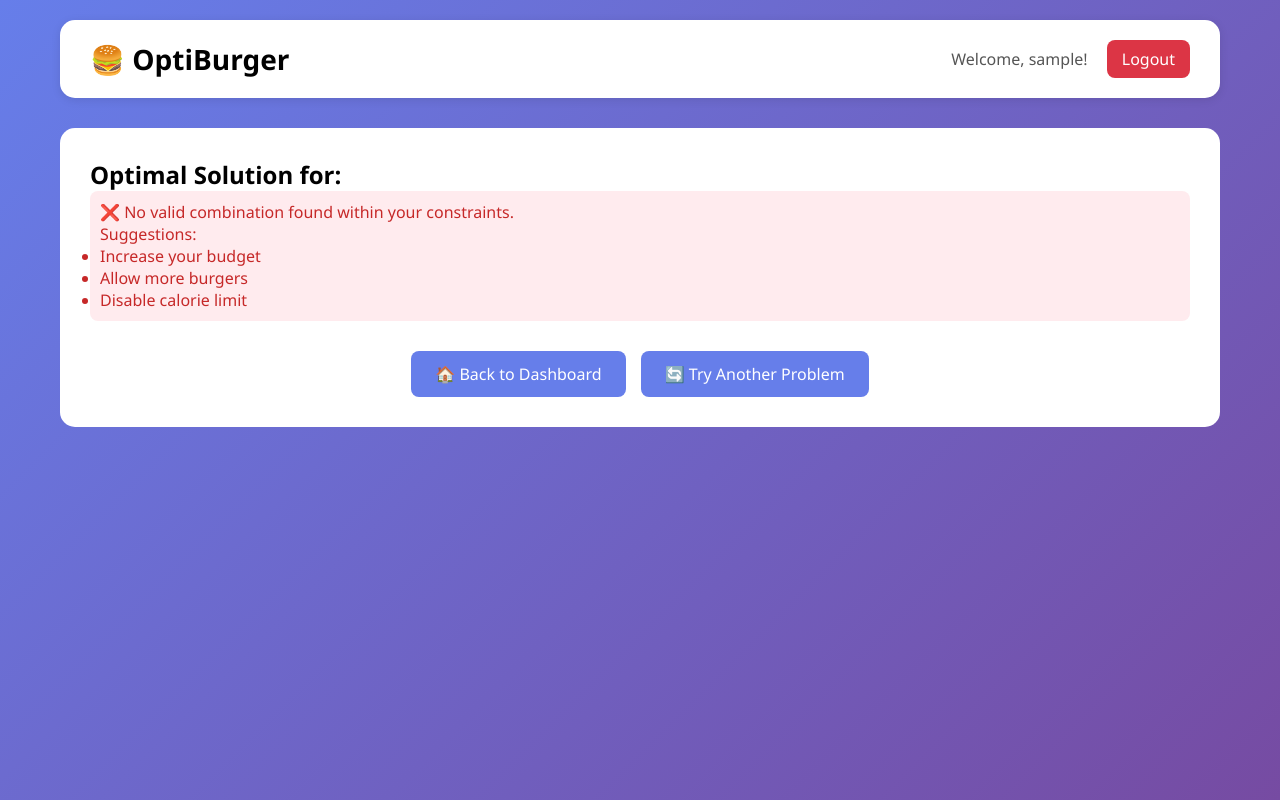
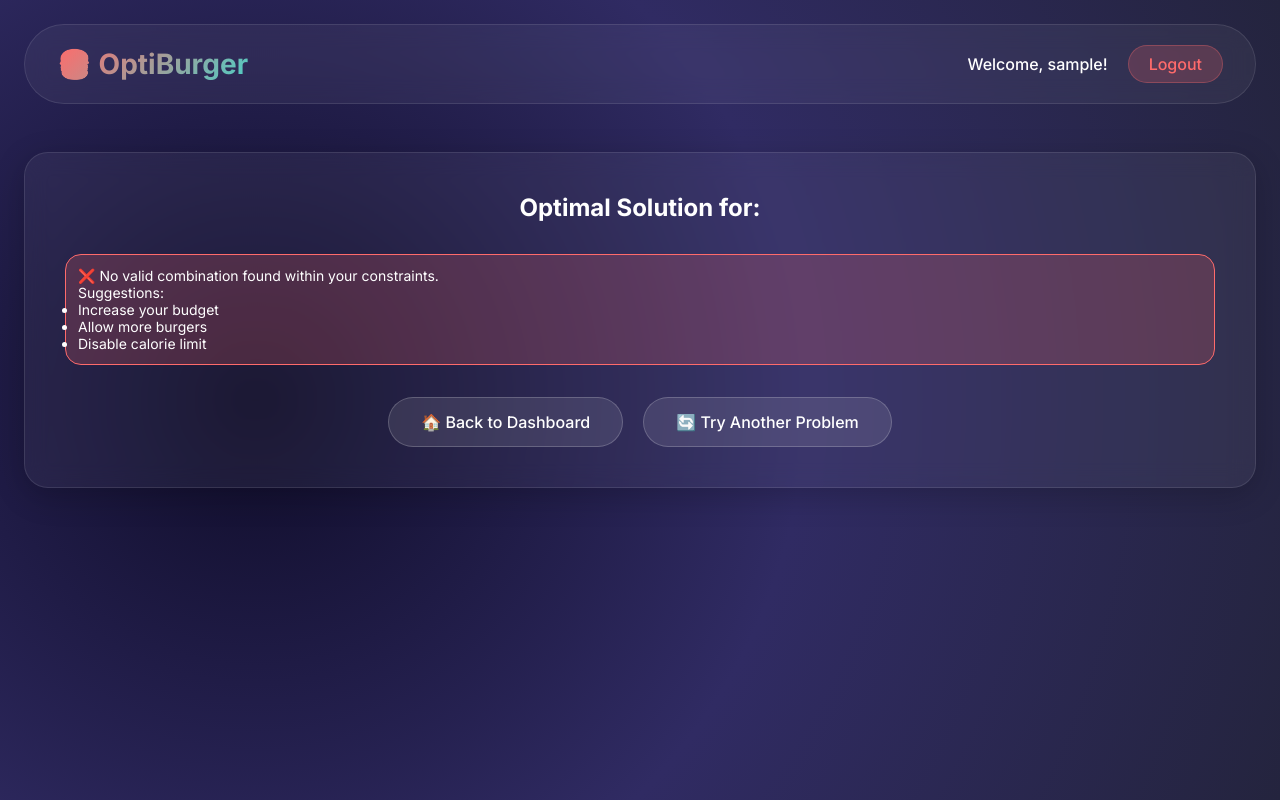
Before and after one commit to MrKai72-arch/optiburger-lp-system, a PHP site: page /result.php in a window 1280 px wide. Run offline with PHP 8.4, Linux system fonts and the light colour scheme; the visitor is signed in with stand-in values (Sample User, id 1).

Commit message:
Update: Add futuristic glass morphism CSS design

```diff
--- a/css/style.css
+++ b/css/style.css
@@ -1,3 +1,10 @@
+/* ========================================
+   OPTIBURGER - FUTURISTIC & FRIENDLY THEME
+   ======================================== */
+
+/* Import futuristic font */
+@import url('https://fonts.googleapis.com/css2?family=Inter:wght@300;400;500;600;700;800&display=swap');
+
 * {
     margin: 0;
     padding: 0;
@@ -5,333 +12,484 @@
 }
 
 body {
-    font-family: 'Segoe UI', Tahoma, Geneva, Verdana, sans-serif;
-    background: linear-gradient(135deg, #667eea 0%, #764ba2 100%);
+    font-family: 'Inter', sans-serif;
+    background: radial-gradient(circle at 20% 50%, #0f0c29, #302b63, #24243e);
     min-height: 100vh;
+    color: #fff;
 }
 
-/* Login Page Styles */
+/* ===== GLASS MORPHISM EFFECTS ===== */
+.glass-card, .login-box, .menu-card, .form-container, .result-card {
+    background: rgba(255, 255, 255, 0.05);
+    backdrop-filter: blur(12px);
+    border: 1px solid rgba(255, 255, 255, 0.1);
+    border-radius: 24px;
+    box-shadow: 0 8px 32px rgba(0, 0, 0, 0.2);
+}
+
+/* ===== LOGIN PAGE ===== */
 .login-container {
     display: flex;
     justify-content: center;
     align-items: center;
     min-height: 100vh;
     padding: 20px;
+    position: relative;
+    overflow: hidden;
+}
+
+/* Animated background particles */
+.login-container::before {
+    content: '';
+    position: absolute;
+    width: 200%;
+    height: 200%;
+    background: radial-gradient(circle, rgba(255,107,107,0.2) 0%, transparent 70%);
+    animation: rotate 20s linear infinite;
+}
+
+@keyframes rotate {
+    from { transform: rotate(0deg); }
+    to { transform: rotate(360deg); }
 }
 
 .login-box {
-    background: white;
-    padding: 40px;
-    border-radius: 20px;
-    box-shadow: 0 20px 60px rgba(0,0,0,0.3);
     width: 100%;
-    max-width: 400px;
+    max-width: 420px;
+    padding: 48px 40px;
     text-align: center;
+    position: relative;
+    z-index: 1;
+    animation: fadeInUp 0.6s ease;
+}
+
+@keyframes fadeInUp {
+    from {
+        opacity: 0;
+        transform: translateY(30px);
+    }
+    to {
+        opacity: 1;
+        transform: translateY(0);
+    }
 }
 
 .login-box h1 {
-    font-size: 48px;
-    margin-bottom: 10px;
+    font-size: 56px;
+    font-weight: 800;
+    background: linear-gradient(135deg, #FF6B6B, #4ECDC4, #45B7D1);
+    -webkit-background-clip: text;
+    background-clip: text;
+    color: transparent;
+    margin-bottom: 8px;
 }
 
 .login-box h2 {
-    color: #333;
-    margin-bottom: 5px;
+    font-size: 20px;
+    font-weight: 500;
+    color: rgba(255,255,255,0.9);
+    margin-bottom: 4px;
 }
 
 .subtitle {
-    color: #666;
-    margin-bottom: 30px;
+    color: rgba(255,255,255,0.6);
+    font-size: 14px;
+    margin-bottom: 32px;
 }
 
 .input-group {
+    text-align: left;
     margin-bottom: 20px;
-    text-align: left;
 }
 
 .input-group label {
     display: block;
-    margin-bottom: 5px;
-    color: #333;
+    margin-bottom: 8px;
+    font-size: 14px;
     font-weight: 500;
+    color: rgba(255,255,255,0.8);
 }
 
 .input-group input {
     width: 100%;
-    padding: 12px;
-    border: 1px solid #ddd;
-    border-radius: 8px;
+    padding: 14px 16px;
+    background: rgba(255,255,255,0.08);
+    border: 1px solid rgba(255,255,255,0.2);
+    border-radius: 16px;
     font-size: 16px;
+    color: #fff;
+    transition: all 0.3s ease;
+}
+
+.input-group input:focus {
+    outline: none;
+    border-color: #4ECDC4;
+    background: rgba(255,255,255,0.12);
+    box-shadow: 0 0 20px rgba(78,205,196,0.3);
+}
+
+.input-group input::placeholder {
+    color: rgba(255,255,255,0.4);
 }
 
 button {
     width: 100%;
-    padding: 12px;
-    background: linear-gradient(135deg, #667eea 0%, #764ba2 100%);
-    color: white;
+    padding: 14px;
+    background: linear-gradient(135deg, #FF6B6B, #4ECDC4);
     border: none;
-    border-radius: 8px;
+    border-radius: 40px;
     font-size: 16px;
+    font-weight: 600;
+    color: #fff;
     cursor: pointer;
-    transition: transform 0.2s;
+    transition: all 0.3s ease;
+    margin-top: 12px;
 }
 
 button:hover {
-    transform: translateY(-2px);
+    transform: scale(1.02);
+    box-shadow: 0 10px 30px rgba(78,205,196,0.4);
 }
 
 .error-message {
-    background: #ffebee;
-    color: #c62828;
-    padding: 10px;
-    border-radius: 8px;
+    background: rgba(255,107,107,0.2);
+    border: 1px solid #FF6B6B;
+    padding: 12px;
+    border-radius: 16px;
     margin-bottom: 20px;
+    font-size: 14px;
 }
 
 .demo-info {
-    margin-top: 30px;
-    padding: 15px;
-    background: #f5f5f5;
-    border-radius: 8px;
-    font-size: 14px;
+    margin-top: 32px;
+    padding: 16px;
+    background: rgba(255,255,255,0.05);
+    border-radius: 20px;
+    font-size: 13px;
 }
 
-/* Dashboard Styles */
+.demo-info p {
+    margin: 4px 0;
+    color: rgba(255,255,255,0.7);
+}
+
+/* ===== DASHBOARD ===== */
 .container {
-    max-width: 1200px;
+    max-width: 1400px;
     margin: 0 auto;
-    padding: 20px;
+    padding: 24px;
 }
 
 .header {
-    background: white;
-    padding: 20px 30px;
-    border-radius: 15px;
     display: flex;
     justify-content: space-between;
     align-items: center;
-    margin-bottom: 30px;
-    box-shadow: 0 2px 10px rgba(0,0,0,0.1);
+    padding: 20px 32px;
+    background: rgba(255,255,255,0.05);
+    backdrop-filter: blur(12px);
+    border-radius: 40px;
+    margin-bottom: 48px;
+    border: 1px solid rgba(255,255,255,0.1);
 }
 
 .header h1 {
     font-size: 28px;
+    font-weight: 700;
+    background: linear-gradient(135deg, #FF6B6B, #4ECDC4);
+    -webkit-background-clip: text;
+    background-clip: text;
+    color: transparent;
 }
 
 .user-info {
-    font-size: 16px;
-    color: #555;
+    display: flex;
+    align-items: center;
+    gap: 20px;
+    font-weight: 500;
 }
 
 .logout-btn {
-    background: #dc3545;
-    color: white;
-    padding: 8px 15px;
-    border-radius: 8px;
+    background: rgba(255,107,107,0.2);
+    padding: 8px 20px;
+    border-radius: 40px;
     text-decoration: none;
-    margin-left: 15px;
+    color: #FF6B6B;
+    transition: all 0.3s ease;
+    border: 1px solid rgba(255,107,107,0.3);
 }
 
 .logout-btn:hover {
-    background: #c82333;
+    background: #FF6B6B;
+    color: #fff;
 }
 
 .dashboard h2 {
-    color: white;
-    margin-bottom: 30px;
+    font-size: 32px;
+    font-weight: 700;
+    margin-bottom: 32px;
+    text-align: center;
 }
 
 .menu-grid {
     display: grid;
-    grid-template-columns: repeat(auto-fit, minmax(300px, 1fr));
-    gap: 30px;
+    grid-template-columns: repeat(auto-fit, minmax(320px, 1fr));
+    gap: 32px;
+    margin-top: 20px;
 }
 
 .menu-card {
-    background: white;
-    padding: 40px;
-    border-radius: 15px;
+    padding: 48px 32px;
     text-align: center;
     text-decoration: none;
-    color: #333;
-    transition: transform 0.3s, box-shadow 0.3s;
+    transition: all 0.4s ease;
+    animation: fadeInUp 0.6s ease;
 }
 
 .menu-card:hover {
-    transform: translateY(-5px);
-    box-shadow: 0 10px 30px rgba(0,0,0,0.2);
+    transform: translateY(-8px);
+    background: rgba(255,255,255,0.1);
+    border-color: rgba(78,205,196,0.5);
 }
 
 .menu-card .icon {
-    font-size: 48px;
-    margin-bottom: 15px;
+    font-size: 64px;
+    margin-bottom: 20px;
+    display: inline-block;
+    animation: float 3s ease-in-out infinite;
+}
+
+@keyframes float {
+    0%, 100% { transform: translateY(0); }
+    50% { transform: translateY(-10px); }
 }
 
 .menu-card h3 {
-    margin-bottom: 10px;
-    font-size: 24px;
+    font-size: 28px;
+    font-weight: 700;
+    margin-bottom: 12px;
+    color: #fff;
 }
 
 .menu-card p {
-    color: #666;
+    color: rgba(255,255,255,0.7);
+    font-size: 15px;
 }
 
-/* Form Styles */
+/* ===== FORMS ===== */
 .form-container {
-    background: white;
-    padding: 30px;
-    border-radius: 15px;
-    margin-top: 20px;
+    padding: 40px;
+    animation: fadeInUp 0.5s ease;
+}
+
+.form-container h2 {
+    font-size: 28px;
+    margin-bottom: 32px;
+    text-align: center;
 }
 
 .form-group {
-    margin-bottom: 20px;
+    margin-bottom: 24px;
 }
 
 .form-group label {
     display: block;
-    margin-bottom: 8px;
+    margin-bottom: 10px;
     font-weight: 500;
-    color: #333;
+    color: rgba(255,255,255,0.9);
 }
 
-.form-group input,
-.form-group select {
+.form-group input {
     width: 100%;
-    padding: 10px;
-    border: 1px solid #ddd;
-    border-radius: 8px;
+    padding: 14px 18px;
+    background: rgba(255,255,255,0.08);
+    border: 1px solid rgba(255,255,255,0.2);
+    border-radius: 20px;
     font-size: 16px;
+    color: #fff;
+    transition: all 0.3s ease;
 }
 
+.form-group input:focus {
+    outline: none;
+    border-color: #4ECDC4;
+    box-shadow: 0 0 15px rgba(78,205,196,0.3);
+}
+
+/* Burger Table */
 .burger-table {
     width: 100%;
     border-collapse: collapse;
-    margin: 20px 0;
-}
-
-.burger-table th,
-.burger-table td {
-    border: 1px solid #ddd;
-    padding: 12px;
-    text-align: left;
+    margin: 24px 0;
+    background: rgba(255,255,255,0.03);
+    border-radius: 20px;
+    overflow: hidden;
 }
 
 .burger-table th {
-    background: #667eea;
-    color: white;
+    background: rgba(78,205,196,0.2);
+    padding: 14px;
+    text-align: left;
+    font-weight: 600;
+}
+
+.burger-table td {
+    padding: 12px 14px;
+    border-bottom: 1px solid rgba(255,255,255,0.05);
 }
 
 .burger-table tr:hover {
-    background: #f5f5f5;
+    background: rgba(255,255,255,0.05);
 }
 
-/* Result Page Styles */
+.burger-table input[type="checkbox"] {
+    width: 20px;
+    height: 20px;
+    cursor: pointer;
+    accent-color: #4ECDC4;
+}
+
+/* ===== RESULTS PAGE ===== */
 .result-card {
-    background: white;
-    padding: 30px;
-    border-radius: 15px;
-    margin-top: 20px;
+    padding: 40px;
+    animation: fadeInUp 0.5s ease;
+}
+
+.result-card h2 {
+    text-align: center;
+    margin-bottom: 32px;
 }
 
 .optimal-solution {
-    background: #e8f5e9;
-    padding: 20px;
-    border-radius: 10px;
-    margin: 20px 0;
+    background: linear-gradient(135deg, rgba(78,205,196,0.15), rgba(255,107,107,0.15));
+    padding: 28px;
+    border-radius: 28px;
+    margin: 24px 0;
+}
+
+.optimal-solution h3 {
+    font-size: 22px;
+    margin-bottom: 20px;
 }
 
 .optimal-solution ul {
     list-style: none;
-    padding: 0;
 }
 
 .optimal-solution li {
-    padding: 10px;
-    margin: 5px 0;
-    background: white;
-    border-radius: 5px;
+    padding: 14px 18px;
+    margin: 8px 0;
+    background: rgba(255,255,255,0.08);
+    border-radius: 16px;
+    font-size: 18px;
+    display: flex;
+    align-items: center;
+    gap: 12px;
 }
 
 .summary {
-    background: #e3f2fd;
-    padding: 20px;
-    border-radius: 10px;
-    margin: 20px 0;
+    background: rgba(255,255,255,0.05);
+    padding: 28px;
+    border-radius: 28px;
+    margin: 24px 0;
+    display: grid;
+    grid-template-columns: repeat(auto-fit, minmax(200px, 1fr));
+    gap: 20px;
 }
 
 .summary p {
-    margin: 10px 0;
     font-size: 18px;
+    padding: 12px;
+    background: rgba(255,255,255,0.03);
+    border-radius: 16px;
+    text-align: center;
 }
 
 .objective-value {
     text-align: center;
-    padding: 20px;
-    background: linear-gradient(135deg, #667eea 0%, #764ba2 100%);
-    border-radius: 10px;
-    color: white;
+    padding: 32px;
+    background: linear-gradient(135deg, #FF6B6B, #4ECDC4);
+    border-radius: 32px;
+    margin: 24px 0;
 }
 
 .z-value {
-    font-size: 48px;
-    font-weight: bold;
-    margin: 10px 0;
+    font-size: 72px;
+    font-weight: 800;
+    margin: 16px 0;
+    text-shadow: 0 0 30px rgba(0,0,0,0.3);
 }
 
 .buttons {
     display: flex;
-    gap: 15px;
+    gap: 20px;
     justify-content: center;
-    margin-top: 30px;
+    margin-top: 32px;
+    flex-wrap: wrap;
 }
 
 .btn {
-    padding: 12px 24px;
-    background: #667eea;
-    color: white;
+    padding: 14px 32px;
+    background: rgba(255,255,255,0.1);
+    border: 1px solid rgba(255,255,255,0.2);
+    border-radius: 40px;
     text-decoration: none;
-    border-radius: 8px;
-    transition: background 0.2s;
+    color: #fff;
+    font-weight: 500;
+    transition: all 0.3s ease;
 }
 
 .btn:hover {
-    background: #5a67d8;
+    background: #4ECDC4;
+    transform: scale(1.05);
 }
 
 /* History Table */
 .history-table {
     width: 100%;
     border-collapse: collapse;
-    background: white;
-    border-radius: 15px;
+    background: rgba(255,255,255,0.03);
+    border-radius: 24px;
     overflow: hidden;
 }
 
-.history-table th,
-.history-table td {
-    padding: 12px;
+.history-table th {
+    background: rgba(78,205,196,0.2);
+    padding: 16px;
     text-align: left;
-    border-bottom: 1px solid #ddd;
+    font-weight: 600;
 }
 
-.history-table th {
-    background: #667eea;
-    color: white;
+.history-table td {
+    padding: 14px 16px;
+    border-bottom: 1px solid rgba(255,255,255,0.05);
 }
 
 .history-table tr:hover {
-    background: #f5f5f5;
+    background: rgba(255,255,255,0.05);
 }
 
-/* Responsive Design */
+/* ===== RESPONSIVE ===== */
 @media (max-width: 768px) {
+    .container {
+        padding: 16px;
+    }
+
+    .header {
+        flex-direction: column;
+        gap: 16px;
+        text-align: center;
+    }
+
     .menu-grid {
         grid-template-columns: 1fr;
     }
 
     .burger-table {
-        font-size: 14px;
+        font-size: 13px;
+    }
+
+    .burger-table th, .burger-table td {
+        padding: 8px;
     }
 
     .buttons {
@@ -342,8 +500,26 @@ button:hover {
         text-align: center;
     }
 
-    .header {
-        flex-direction: column;
-        gap: 10px;
+    .summary {
+        grid-template-columns: 1fr;
+    }
+
+    .z-value {
+        font-size: 48px;
     }
 }
+
+/* Scrollbar Styling */
+::-webkit-scrollbar {
+    width: 8px;
+}
+
+::-webkit-scrollbar-track {
+    background: rgba(255,255,255,0.05);
+    border-radius: 10px;
+}
+
+::-webkit-scrollbar-thumb {
+    background: linear-gradient(135deg, #FF6B6B, #4ECDC4);
+    border-radius: 10px;
+}
```
